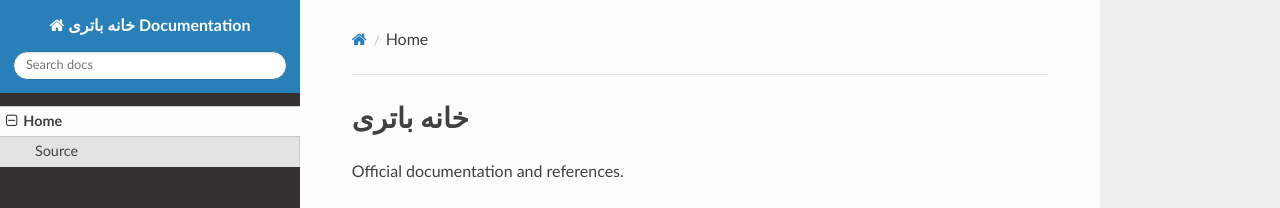
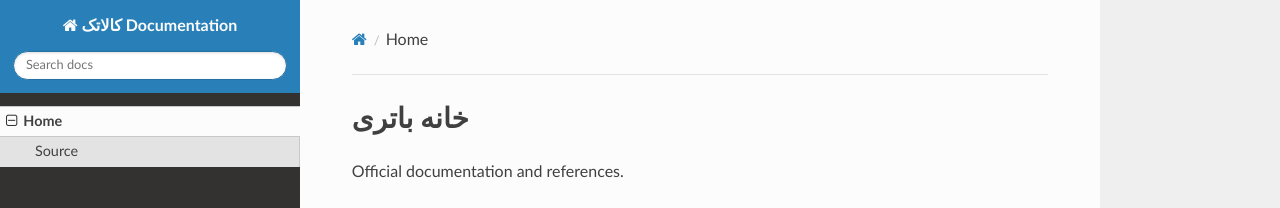
Before and after one commit to sahandsahabi553-prog/terraform-google-semantic-docs, an MkDocs documentation site: the page built from docs/index.md, in a window 1280 px wide. Shown: the top 208 px of the page. Built offline with MkDocs 1.6.1, drawn with Linux system fonts in a browser that asks for light colours; nearby versions of some CDN libraries.

```diff
--- a/mkdocs.yml
+++ b/mkdocs.yml
@@ -1,4 +1,4 @@
-site_name: خانه باتری Documentation
+site_name: کالاتک Documentation
 nav:
   - Home: index.md
 theme: readthedocs
```
